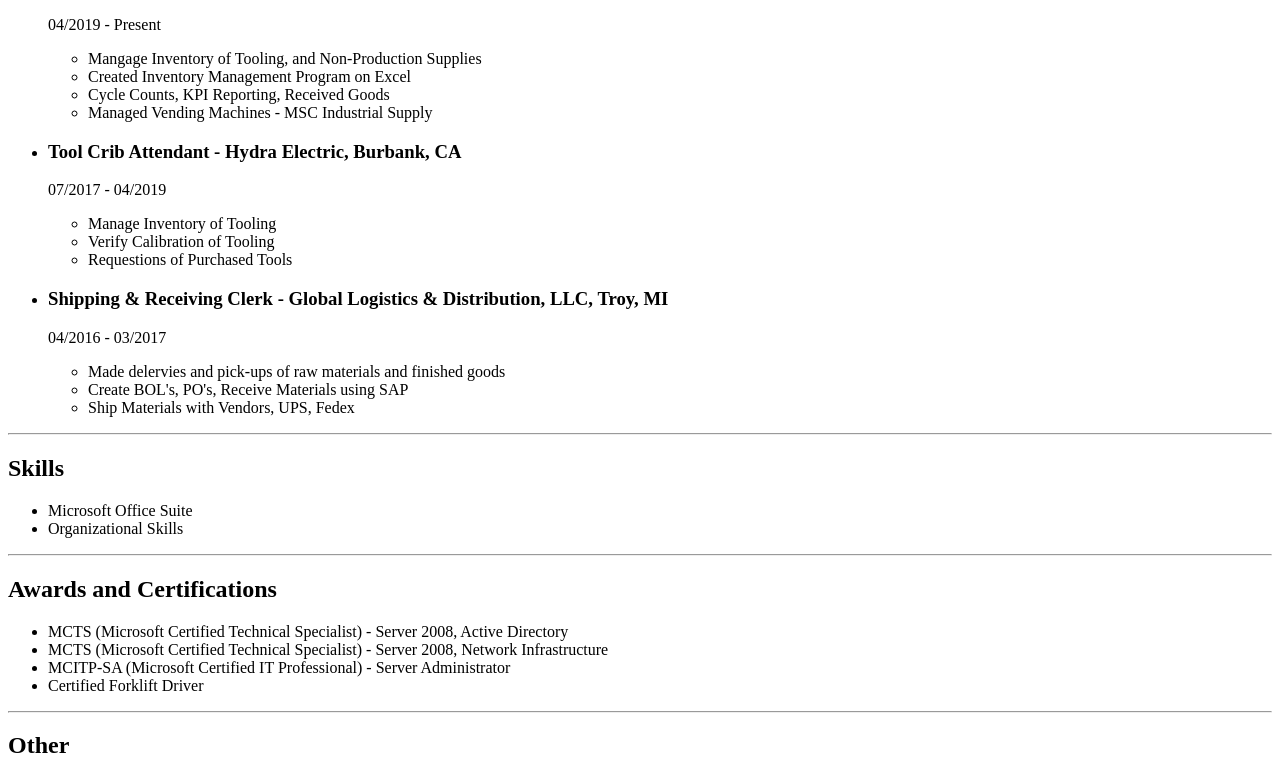
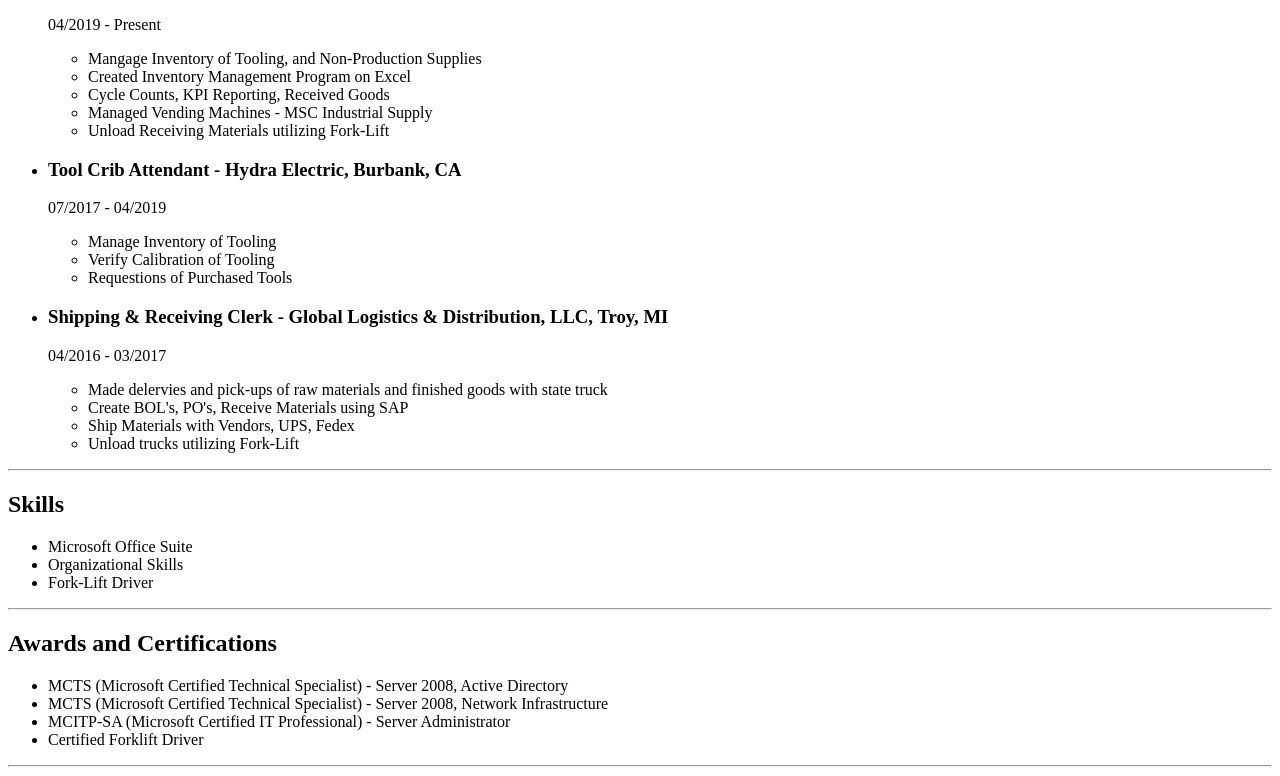
Before and after one commit to dougpool1980/html-resume, a plain HTML site: page index.html in a window 1280 px wide. Shown: the part 663-1439 px from the top of the page. Drawn offline with Linux system fonts and the light colour scheme.

Commit message:
Add files via upload

```diff
--- a/index.html
+++ b/index.html
@@ -31,6 +31,7 @@
                 <li>Created Inventory Management Program on Excel</li>
                 <li>Cycle Counts, KPI Reporting, Received Goods</li>
                 <li>Managed Vending Machines - MSC Industrial Supply</li>
+                <li>Unload Receiving Materials utilizing Fork-Lift</li>
             </ul>
         </li>
         <li>
@@ -46,9 +47,10 @@
             <h3>Shipping & Receiving Clerk - Global Logistics & Distribution, LLC, Troy, MI</h3>
             <p>04/2016 - 03/2017</p>
             <ul>
-                <li>Made delervies and pick-ups of raw materials and finished goods</li>
+                <li>Made delervies and pick-ups of raw materials and finished goods with state truck</li>
                 <li>Create BOL's, PO's, Receive Materials using SAP</li>
                 <li>Ship Materials with Vendors, UPS, Fedex</li>
+                <li>Unload trucks utilizing Fork-Lift</li>
             </ul>
         </li>
     </ul>
@@ -57,6 +59,7 @@
     <ul>
         <li>Microsoft Office Suite</li>
         <li>Organizational Skills</li>
+        <li>Fork-Lift Driver</li>
     </ul>
     <hr />
     <h2>Awards and Certifications</h2>
```
